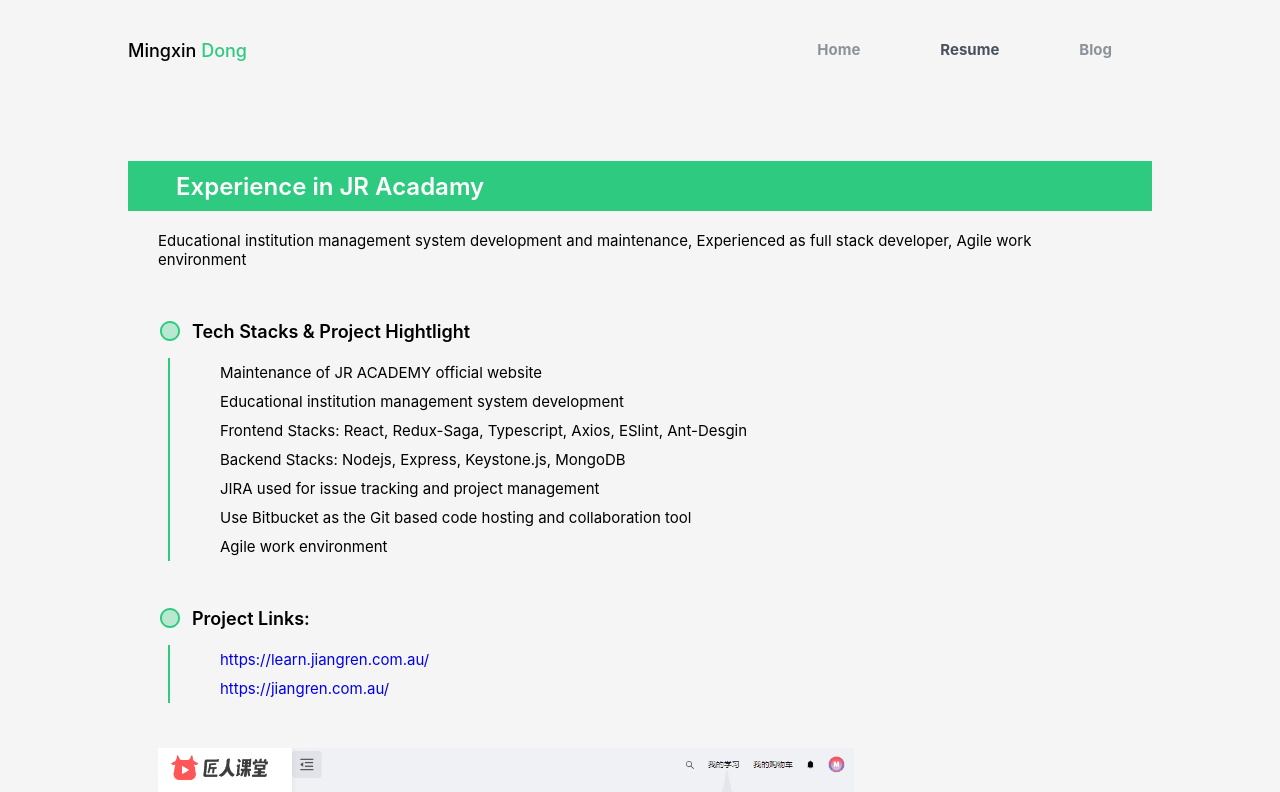
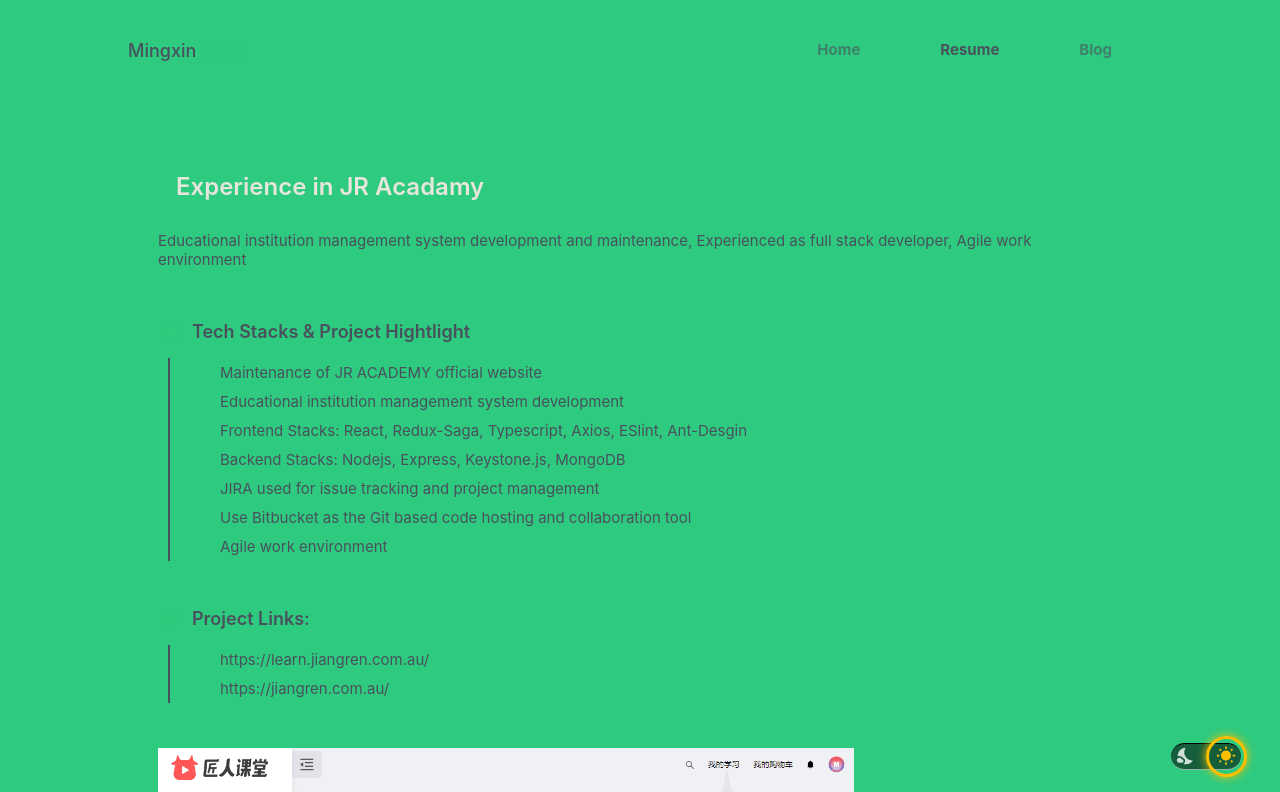
Before and after one commit to dongmingxin/my-app, a Next.js app: page /resume in a window 1280 px wide. Shown: the top 792 px of the page. Built offline with nearby package versions, Linux system fonts and the light colour scheme.

Commit message:
add dark mode

```diff
--- /dev/null
+++ b/src/components/darkLightModeBtn/DarkLightModeBtn.tsx
@@ -0,0 +1,86 @@
+import React, { useState } from 'react'
+import styled from 'styled-components'
+import NightsStayIcon from '@mui/icons-material/NightsStay';
+import WbSunnyIcon from '@mui/icons-material/WbSunny';
+import { useThemeContext } from '../../context/theme';
+
+const OuterContainer = styled.div`
+    position: fixed;
+    right: 4vmin;
+    bottom: 3vmin;
+    width: 85px;
+    height: 40px;
+    display: flex;
+    justify-content: center;
+    align-items: center;
+    .innerContainer {
+        background: #0008;
+        width: 60px;
+        height: 25px;
+        border-bottom: 1px solid #fff8;
+        border-top: 1px solid #000;
+        border-radius: 4vmin;
+        display: flex;
+        justify-content: space-between;
+        align-items: center;
+        padding: 0 5px;
+        @media screen and (max-width: 992px) {
+            display: none;;
+        }
+        .dark {
+            width: 20px;
+            height: 20px;
+            border-radius: 50%;
+            cursor: pointer;
+            .moon {
+                font-size: 20px;
+                color: #fffc;
+            }
+        }
+        .light {
+            width: 20px;
+            height: 20px;
+            border-radius: 50%;
+            cursor: pointer;
+            .sun {
+                font-size: 20px;
+                color: #ffbf00;
+            }
+        }
+    }
+
+`
+const Cicle = styled.div`
+    position: absolute;
+    width: 35px;
+    height: 35px;
+    border: 3px solid;
+    transition: all 0.4s cubic-bezier(0.02, 0.02, 1, 1.02);
+    border-color: ${props => props.theme === 'dark' ? '#fffc' : '#ffbf00'};
+    box-shadow:0 0 10px;
+    color: ${props => props.theme === 'dark' ? '#fffc' : '#ffbf00'};
+    border-radius: 50%;
+    right: 1px;
+    transform: ${props => props.theme === 'dark' ? 'translateX(-105%)' : 'translateX(0%)'};
+`
+
+const DarkLightModeBtn = () => {
+    const themeContext = useThemeContext();
+    const theme = themeContext.theme;
+    const setTheme = themeContext.changeTheme;
+  return (
+    <OuterContainer>
+        <Cicle theme={theme}/>
+        <div className='innerContainer'>
+            <div className='dark' onClick={()=>{setTheme('dark')}}>
+                <NightsStayIcon className='moon'/>
+            </div>
+            <div className='light'>
+                <WbSunnyIcon className='sun' onClick={()=>{setTheme('light')}}/>
+            </div>
+        </div>
+    </OuterContainer >
+  )
+}
+
+export default DarkLightModeBtn
--- a/src/components/drawer/Drawer.tsx
+++ b/src/components/drawer/Drawer.tsx
@@ -9,7 +9,7 @@
   width: 78%;
   height: 100%;
   min-height: 100vh;
-  background-color: #f2f6fc;
+  background-color: ${props => props.theme.mobileNavBgColor};
   transform: translateX(-101%);
   z-index: 150;
   transition: transform 0.35s cubic-bezier(0.8, 1, 0.8, 1);
--- a/src/components/layout/layout.tsx
+++ b/src/components/layout/layout.tsx
@@ -1,4 +1,7 @@
-import styled, { StyledComponentBase } from "styled-components";
+import styled, { StyledComponentBase, ThemeProvider } from "styled-components"
+import { useThemeContext } from '../../context/theme'
+import TopNav from '../navigation/TopNav'
+import DarkLightModeBtn from '../darkLightModeBtn/DarkLightModeBtn'
 
 /**
  * // Media queries breakpoints
@@ -33,15 +36,14 @@
 
 const Layout:ILayout = styled.div`
     font-size: 15px;
-    background-color: ${props => props.theme.backgroundColor
-        ? props.theme.backgroundColor
-        :'#f5f5f5'
-    };
+    background-color: ${props => props.theme.primaryColor};
     z-index: -10;
     display: flex;
     flex-direction: column;
     align-items: center;
     min-height: 100vh;
+    width: 100%;
+    position: absolute;
 `;
 
 
@@ -67,7 +69,28 @@
         width: 100%;
     }
 `
-
 Layout.Container = Container;
 
+interface DefaultLayoutProps {
+	children?: React.ReactNode;
+}
+
+export const DefaultLayout = ({
+    children
+} : DefaultLayoutProps) => {
+    const { themeProps } = useThemeContext();
+    return (
+        <ThemeProvider theme={themeProps}>
+            <Layout>
+                <DarkLightModeBtn/>
+                <Layout.Container>
+                    <TopNav/>
+                    {children}
+                </Layout.Container>
+            </Layout>
+        </ThemeProvider>
+    )
+}
+
+
 export default Layout;
--- a/src/components/navigation/SideNav.tsx
+++ b/src/components/navigation/SideNav.tsx
@@ -12,7 +12,7 @@
 	top: 0;
 	right: 0;
 	height: 50px;
-	background-color: #fff;
+	background-color: ${props => props.theme.backgroundColor};
 	box-shadow: 0 2px 10px 0 rgb(0 0 0 / 20%);
 	transform: translateY(-100%);
 	transition: 0.35s cubic-bezier(0.8, 1, 0.8, 1);
@@ -50,6 +50,8 @@
 		padding: 18px 15px;
 		box-sizing: border-box;
 		transform: translateY(-20%);
+		background-color: ${props => props.theme.backgroundColor};
+		color:${props => props.theme.textColorPrimary};
 		grid-template-areas:
 		'photo name'
 		'photo slog';
@@ -67,16 +69,16 @@
 		.slog {
 			grid-area: slog;
 			font-size: 12px;
-			color:#606266;
 		}
 	}
 	.linksWrapper {
 		width: 80%;
+		background-color: ${props => props.theme.backgroundColor};
 		.navlink {
 			width: 100%;
 			text-align: center;
 			padding: 20px 10px;
-			color: #49515D;
+			color: ${props => props.theme.textColorPrimary};;
 			font-weight: bold;
 			opacity: 0.6;
 			box-sizing: border-box;
--- a/src/components/navigation/TopNav.tsx
+++ b/src/components/navigation/TopNav.tsx
@@ -15,12 +15,12 @@
 
 const NavLogo = styled.div`
     font-size: 18px;
-    color: #000;
+    color: ${props => props.theme.textColorPrimary};
     font-weight: 500;
 `;
 
 const NavlogoSpan = styled.span`
-    color: #2eca7f;
+    color: ${props => props.theme.primaryColor};
 `
 
 const NavLinks = styled.div`
@@ -28,7 +28,7 @@
     .navlink {
         text-decoration: none;
         padding: 0px 40px 0px 40px;
-        color: #49515D;
+        color: ${props => props.theme.textColorPrimary};
         font-weight: bold;
         opacity: 0.6;
         position: relative;
@@ -40,7 +40,7 @@
                 position: absolute;
                 width: 30px;
                 height: 3px;
-                background-color: #2eca7f;
+                background-color: ${props => props.theme.primaryColor};
                 top: 22px;
                 right: 38%;
                 }
--- a/src/context/theme.tsx
+++ b/src/context/theme.tsx
@@ -2,9 +2,12 @@
 import { createContext, useContext, useState, useEffect } from "react";
 
 interface ThemeProps {
-    backgroundColor: string;
-    textColor: string;
-    textHighlightColor: string;
+    backgroundColor: string,
+    mobileNavBgColor: string,
+    primaryColor: string,
+    textColorPrimary: string,
+    textColorSecondary: string,
+    textColorInBackGround: string
 }
 
 interface ThemeProviderProps {
@@ -18,20 +21,31 @@
     themeProps: ThemeProps
 }
 
-export const ThemeContext = createContext<ThemeContextInterface | null>(null);
-const { Provider } = ThemeContext;
 const themeLocalStorageKey = 'theme'
 const defaultTheme = 'light'
 const darkTheme = {
     backgroundColor: '#23272f',
-    textColor: '#fff',
-    textHighlightColor: '#149eca'
+    mobileNavBgColor: '#303030',
+    primaryColor: '#9999ff',
+    textColorPrimary: '#999',
+    textColorSecondary: '#9999ff',
+    textColorInBackGround: '#E7E6DD',
 }
 const lightTheme = {
     backgroundColor: '#f5f5f5',
-    textColor: '#1c1e21',
-    textHighlightColor: '#2eca7f'
+    mobileNavBgColor: '#f2f6fc',
+    primaryColor: '#2eca7f',
+    textColorPrimary: '#49515D',
+    textColorSecondary: '2eca7f',
+    textColorInBackGround: '#E7E6DD',
 }
+
+export const ThemeContext = createContext<ThemeContextInterface>({
+    theme: 'light',
+    changeTheme: (theme: 'dark'|'light')=>{},
+    themeProps: lightTheme
+});
+const { Provider } = ThemeContext;
 
 
 export const ThemeProvider = ({
--- a/src/pages/resume/index.tsx
+++ b/src/pages/resume/index.tsx
@@ -1,21 +1,21 @@
 import React, { Fragment } from 'react';
-import Layout from '../../components/layout/layout';
-import TopNav from '../../components/navigation/TopNav';
 import styled from "styled-components";
 import getResumeInfo from "../../data/resume";
 import { Iexperience } from '../../interfaces/experience';
 import CircleTwoToneIcon from '@mui/icons-material/CircleTwoTone';
+import { DefaultLayout } from '../../components/layout/layout';
 
 const ResumeWrapper = styled.div`
   /* padding: 10px 0 0 0; */
+  color: ${props => props.theme.textColorPrimary};
 `
 const ExperienceHeader = styled.div`
-  background-color: #2eca7f;
+  background-color: ${props => props.theme.primaryColor};
   height: 50px;
   text-align: left;
   display: flex;
   align-items: center;
-  color: #fff;
+  color: ${props => props.theme.textColorInBackGround};
   font-weight: 600;
   font-size: 24px;
   text-indent:2em;
@@ -31,7 +31,7 @@
 `
 
 const HightlightTtitle = styled.div`
-  color: #2eca7f;
+  color: ${props => props.theme.primaryColor};
   display: flex;
   align-items: center;
   font-weight: 600;
@@ -39,14 +39,14 @@
 `
 const HightlightFont = styled.div`
   padding: 0 0 0 10px;
-  color: black;
+  color: ${props => props.theme.textColorPrimary};
 `
 
 const HeightlightListBorder = styled.div`
   padding: 0 0 0 10px;
 `
 const HightLightList = styled.ul`
-  border-left: 2px solid #2eca7f;
+  border-left: 2px solid ${props => props.theme.textColorPrimary};
   list-style-type: none;
 `
 const HightLightListItem = styled.li`
@@ -64,6 +64,7 @@
 const Link = styled.a`
   cursor: 'pointer';
   text-decoration: none;
+  color: ${props => props.theme.textColorPrimary};
 `;
 
 const Resume = ():JSX.Element => {
@@ -120,16 +121,12 @@
     )
   }
 
-
   return (
-    <Layout>
-      <Layout.Container>
-        <TopNav/>
-        <ResumeWrapper>
-          {renderResume()}
-        </ResumeWrapper>
-      </Layout.Container>
-    </Layout>
+    <DefaultLayout>
+      <ResumeWrapper>
+        {renderResume()}
+      </ResumeWrapper>
+    </DefaultLayout>
   )
 }
 
```
Also changed, not shown: src/pages/blog/[id].tsx (+8 -13 lines), src/pages/blog/index.tsx (+21 -12 lines), src/pages/blog/upload.tsx (+8 -31 lines), src/pages/index.tsx (+13 -21 lines).
